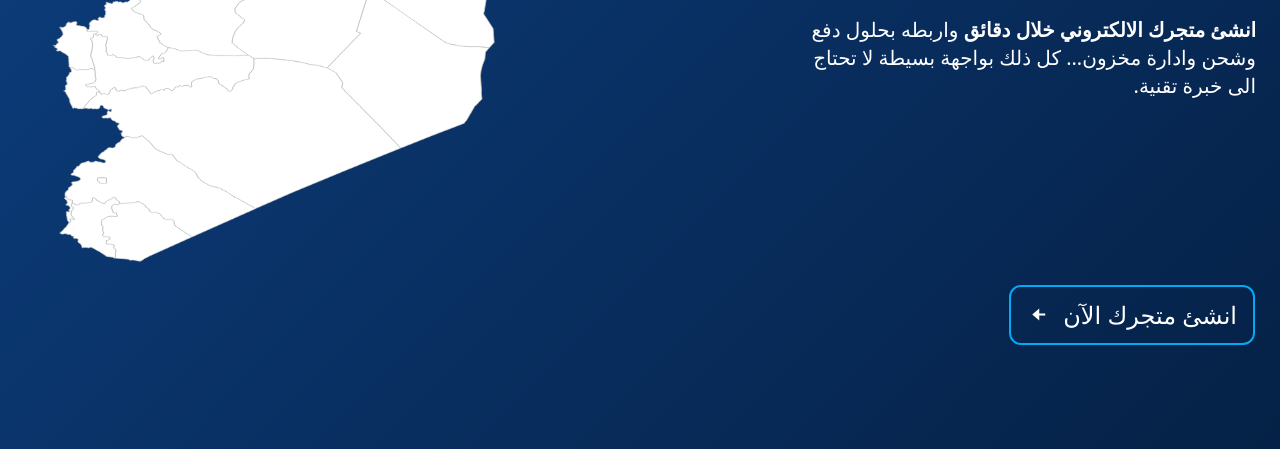
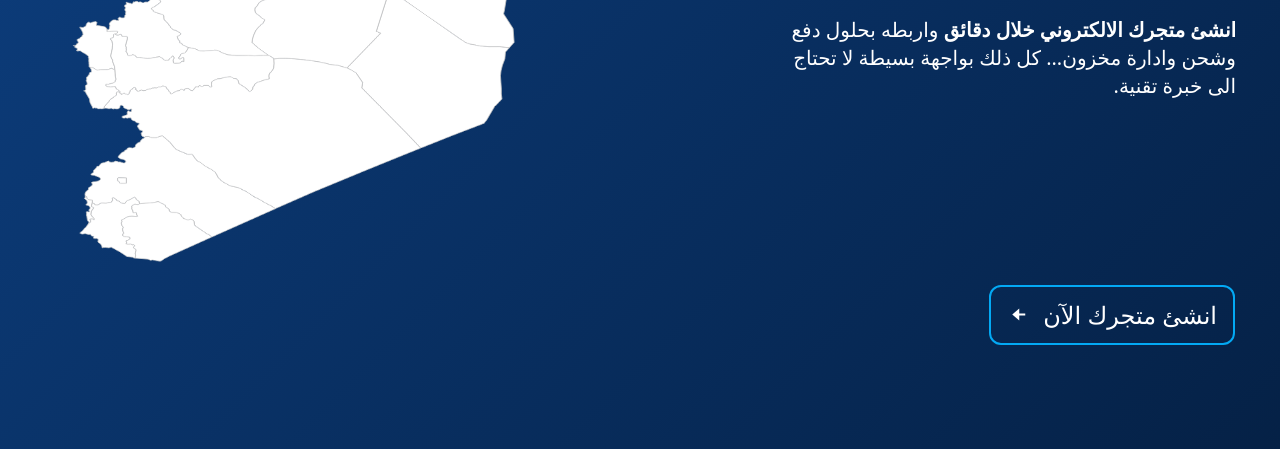
Before and after one commit to salemkakeh/selaa, a website: page index.html in a window 1280 px wide. Shown: the part 351-800 px from the top of the page. Drawn offline with Linux system fonts and the light colour scheme.

Commit message:
update landing page

```diff
--- a/index.html
+++ b/index.html
@@ -278,7 +278,7 @@
 
 
 
-    <div class="container flex flex-col-reverse p-6 mx-auto lg:flex-row-reverse items-center justify-between">
+    <div class="container h-[calc(100vh - 90px)] flex flex-col-reverse p-6 justify-end mx-auto lg:flex-row-reverse items-center lg:justify-center">
       <section id="svg-section" class="w-[300px]! sm:w-[400px]!">
         <?xml version="1.0" encoding="UTF-8" standalone="no"?>
         <!-- Created for MapSVG plugin: http://mapsvg.com -->
@@ -288,6 +288,7 @@
             <path style="--i:1;" fill="currentColor" class="hotspot"
               d="m 609.17449,85.881336 -1.66,0.57 -3.61,3.14 -11.99,3.15 -28.03,5.23 -0.91,0.52 -0.97,0.98 -10.8,19.090004 -0.27,11.3 -2.46,20.89 -0.88,4.56 12.15,26.63 1.31,24.82 -6.05,9.55 0,0 -12.59,-1.69 -13.49,0.07 -10.37,-1.11 -8.03,-2.45 -5.68,-1.17 -6.81,-3.83 -1.83,-2.56 -2.69,-1.81 -78.06,-76.95 -3.87,-4.95 -2.16,-4.37 -3.84,-6.08 -1.52,-3.96 0,0 -0.26,-2.08 -0.8,-1.39 -2.77,-2.410004 -1.89,-1.09 -7.6,-2.79 -4.55,-2.17 -5.49,1.25 -2.14,-0.34 -1.81,-1.12 -5.78,-7.55 -0.83,-3.37 -1.78,-3.61 -0.36,-1.7 0,0 1.33,-0.55 1.43,0.23 7.77,-1.22 5.02,-1.44 6.73,-0.77 5.72,-2.2 8.35,-0.7 3.41,-0.72 4.8,-2.67 7.19,-2.62 5.19,-3.14 3.57,-1.48 3.46,-3.02 4.51,-1.37 4.76,-0.85 2.67,-1.11 3,-1.9 2.16,-2.06 1.8,-0.76 4.69,-3.18 5.93,-2.79 3.27,-3.02 1.88,-1.18 10.68,-2.21 3.57,-1.78 1.95,-1.59 7.17,-3 3.26,-2.37 4.42,-1.02 2.88,-1.8 4.02,0.1 1.14,1.28 1.62,0.34 3.5,-2.18 3.48,-0.35 2.85,0.33 4.99,1.53 11.26,2.09 5.45,0.35 3.42,1.59 0.74,1.52 0.64,0.42 1.82,-0.16 3.38,-1.77 22.69,-0.04 5.66,-0.7 9.79,-3.35 7.02,-0.13 2.98,-0.49 21.38,-5.19 4.07,-2.21 4.05,-1.41 4.81,-2.96 1.61,-2.78 1.66,-1.7400002 5.41,-4.04 2.22,-4.08 0.84,-0.49 0.71,0.22 0.08,1.2 -1.4,2.93 0.2,0.8 2.62,-0.36 2.79,1.14 1.91,-1.21 1.22,2.43 1.36,0.56 0.63,1.44 2.2,1.0700002 0.76,1.1 -0.22,2.09 -1.49,1.36 -0.48,1.71 0.18,1.34 2.53,5.92 -0.05,3.93 0.37,0.72 1.49,0.88 0.36,1.83 -13.38,13.48 -7.13,8.27 -4.16,4.03 -19.39,22.99 -3.41,2.96 z"
               title="Al Ḩasakah" id="SY-HA" data-title="الحسكة" />
+
           </a>
           <a href="https://www.google.com/search?q=دير الزور" target="_blank">
 
```
Also changed, not shown: dist/style.css.
